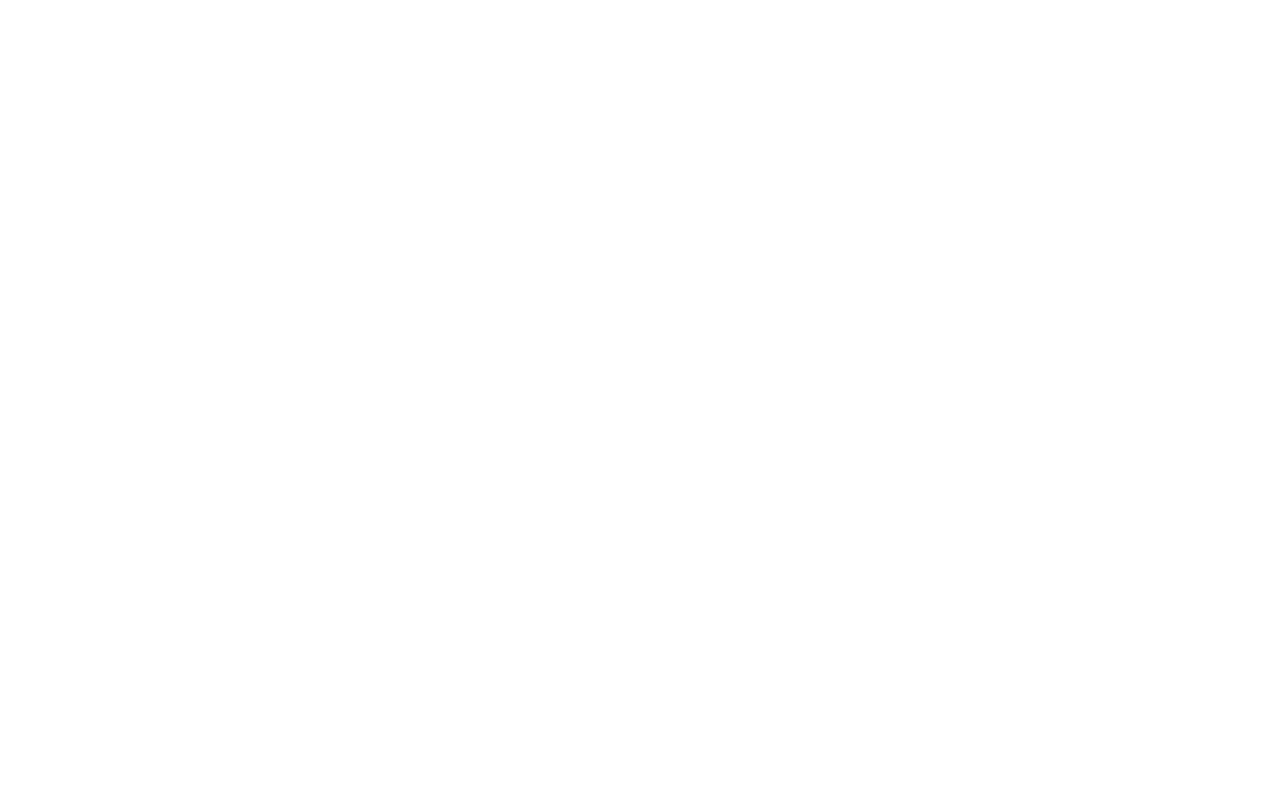
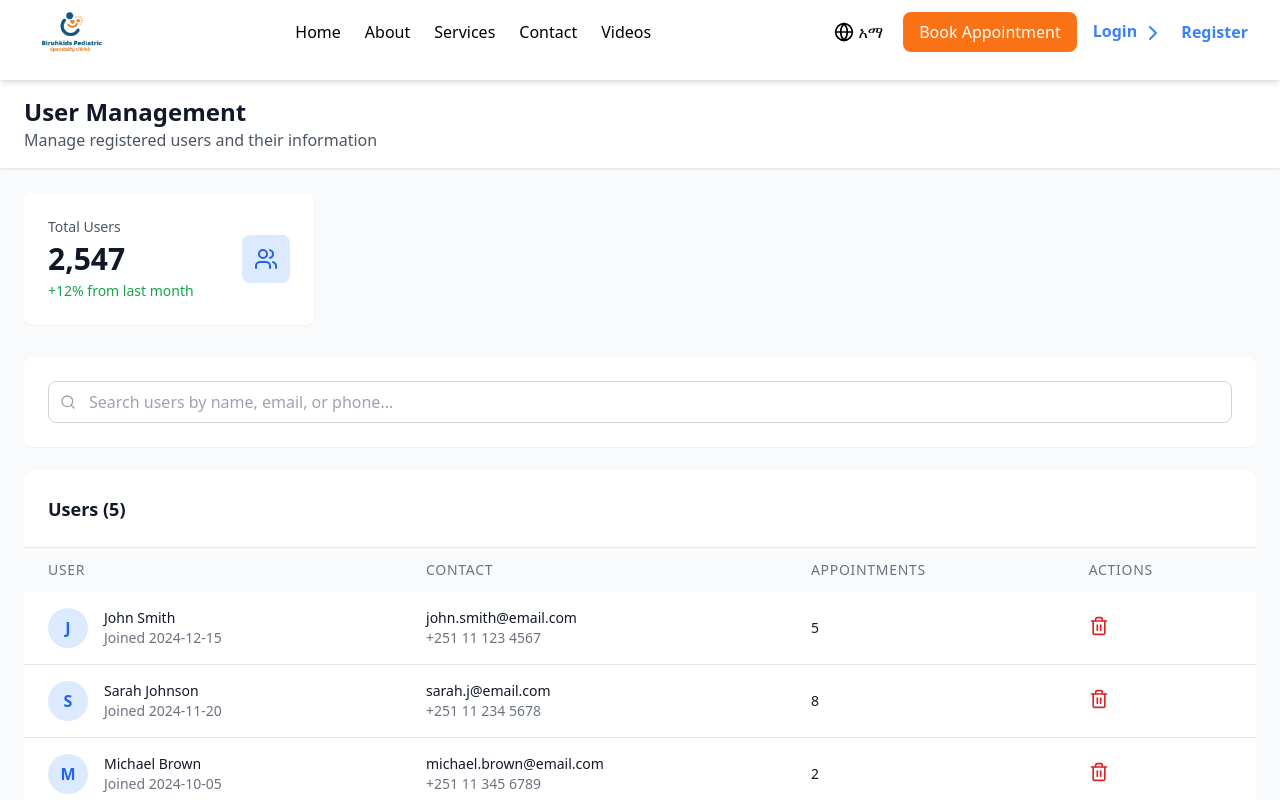
Before and after one commit to dopi95/BiruhKids-Pediatric-Speciality, a React (Vite) app in the folder frontend/: page /admin/users in a window 1280 px wide. Before the commit this address had no page. Shown: the top 800 px of the page. Built offline with nearby package versions, Linux system fonts and the light colour scheme.

Commit message:
feat: Added User Management feature

```diff
--- a/frontend/src/App.jsx
+++ b/frontend/src/App.jsx
@@ -1,4 +1,3 @@
-// src/App.jsx
 import { BrowserRouter as Router, Routes, Route } from "react-router-dom";
 
 import AppointmentPage from "./pages/AppointmentPage";
@@ -15,6 +14,7 @@
 import Services from "./pages/Services";
 import AdminDashboard from "./pages/Admin/AdminDashboard";
 import DoctorManagement from "./pages/Admin/DoctorManagement";
+import UserManagement from "./pages/Admin/UserManagement";
 
 export default function App() {
   return (
@@ -130,6 +130,14 @@
               </MainLayout>
             }
           />
+          <Route
+            path="/admin/users"
+            element={
+              <MainLayout>
+                <UserManagement />
+              </MainLayout>
+            }
+          />
         </Routes>
       </div>
     </Router>
--- /dev/null
+++ b/frontend/src/pages/Admin/UserManagement.jsx
@@ -0,0 +1,204 @@
+import React, { useState } from "react";
+import { Search, Trash2, Users } from "lucide-react";
+
+const UserManagement = () => {
+  const [searchTerm, setSearchTerm] = useState("");
+
+  const stats = [
+    { label: "Total Users", value: "2,547", change: "+12%", color: "blue" },
+  ];
+
+  const users = [
+    {
+      id: 1,
+      name: "John Smith",
+      email: "john.smith@email.com",
+      phone: "+251 11 123 4567",
+      joinDate: "2024-12-15",
+      appointments: 5,
+    },
+    {
+      id: 2,
+      name: "Sarah Johnson",
+      email: "sarah.j@email.com",
+      phone: "+251 11 234 5678",
+      joinDate: "2024-11-20",
+      appointments: 8,
+    },
+    {
+      id: 3,
+      name: "Michael Brown",
+      email: "michael.brown@email.com",
+      phone: "+251 11 345 6789",
+      joinDate: "2024-10-05",
+      appointments: 2,
+    },
+    {
+      id: 4,
+      name: "Emily Davis",
+      email: "emily.davis@email.com",
+      phone: "+251 11 456 7890",
+      joinDate: "2025-01-02",
+      appointments: 1,
+    },
+    {
+      id: 5,
+      name: "David Wilson",
+      email: "david.wilson@email.com",
+      phone: "+251 11 567 8901",
+      joinDate: "2024-09-18",
+      appointments: 12,
+    },
+  ];
+
+  const filteredUsers = users.filter((user) => {
+    return (
+      user.name.toLowerCase().includes(searchTerm.toLowerCase()) ||
+      user.email.toLowerCase().includes(searchTerm.toLowerCase()) ||
+      user.phone.includes(searchTerm)
+    );
+  });
+
+  return (
+    <div className="flex min-h-screen bg-gray-50">
+      <div className="flex-1">
+        {/* Header */}
+        <div className="bg-white shadow-sm border-b">
+          <div className="px-4 sm:px-6 py-4">
+            <h1 className="text-xl sm:text-2xl font-bold text-gray-900">
+              User Management
+            </h1>
+            <p className="text-gray-600 text-sm sm:text-base">
+              Manage registered users and their information
+            </p>
+          </div>
+        </div>
+
+        <div className="p-4 sm:p-6">
+          {/* Stats */}
+          <div className="grid grid-cols-1 sm:grid-cols-2 md:grid-cols-4 gap-4 sm:gap-6 mb-6 sm:mb-8">
+            {stats.map((stat, index) => (
+              <div
+                key={index}
+                className="bg-white rounded-lg shadow-sm p-4 sm:p-6"
+              >
+                <div className="flex items-center justify-between">
+                  <div>
+                    <p className="text-xs sm:text-sm font-medium text-gray-600 mb-1">
+                      {stat.label}
+                    </p>
+                    <p className="text-2xl sm:text-3xl font-bold text-gray-900">
+                      {stat.value}
+                    </p>
+                    <p
+                      className={`text-xs sm:text-sm mt-1 ${
+                        stat.change.startsWith("+")
+                          ? "text-green-600"
+                          : "text-red-600"
+                      }`}
+                    >
+                      {stat.change} from last month
+                    </p>
+                  </div>
+                  <div
+                    className={`w-10 h-10 sm:w-12 sm:h-12 bg-${stat.color}-100 rounded-lg flex items-center justify-center`}
+                  >
+                    <Users
+                      className={`h-5 w-5 sm:h-6 sm:w-6 text-${stat.color}-600`}
+                    />
+                  </div>
+                </div>
+              </div>
+            ))}
+          </div>
+
+          {/* Search Bar */}
+          <div className="bg-white rounded-lg shadow-sm mb-6">
+            <div className="p-4 sm:p-6">
+              <div className="flex-1 relative">
+                <Search className="absolute left-3 top-1/2 transform -translate-y-1/2 h-4 w-4 text-gray-400" />
+                <input
+                  type="text"
+                  placeholder="Search users by name, email, or phone..."
+                  value={searchTerm}
+                  onChange={(e) => setSearchTerm(e.target.value)}
+                  className="w-full pl-10 pr-4 py-2 text-sm sm:text-base border border-gray-300 rounded-lg focus:outline-none focus:border-blue-500"
+                />
+              </div>
+            </div>
+          </div>
+
+          {/* Users Table */}
+          <div className="bg-white rounded-lg shadow-sm">
+            <div className="p-4 sm:p-6 border-b border-gray-200">
+              <h2 className="text-base sm:text-lg font-semibold text-gray-900">
+                Users ({filteredUsers.length})
+              </h2>
+            </div>
+            <div className="overflow-x-auto">
+              <table className="w-full text-sm sm:text-base">
+                <thead className="bg-gray-50">
+                  <tr>
+                    <th className="px-4 sm:px-6 py-3 text-left text-xs sm:text-sm font-medium text-gray-500 uppercase tracking-wider">
+                      User
+                    </th>
+                    <th className="px-4 sm:px-6 py-3 text-left text-xs sm:text-sm font-medium text-gray-500 uppercase tracking-wider">
+                      Contact
+                    </th>
+                    <th className="px-4 sm:px-6 py-3 text-left text-xs sm:text-sm font-medium text-gray-500 uppercase tracking-wider">
+                      Appointments
+                    </th>
+                    <th className="px-4 sm:px-6 py-3 text-left text-xs sm:text-sm font-medium text-gray-500 uppercase tracking-wider">
+                      Actions
+                    </th>
+                  </tr>
+                </thead>
+                <tbody className="bg-white divide-y divide-gray-200">
+                  {filteredUsers.map((user) => (
+                    <tr key={user.id} className="hover:bg-gray-50">
+                      <td className="px-4 sm:px-6 py-4 whitespace-nowrap">
+                        <div className="flex items-center">
+                          <div className="w-8 h-8 sm:w-10 sm:h-10 bg-blue-100 rounded-full flex items-center justify-center">
+                            <span className="text-blue-600 font-semibold text-sm sm:text-base">
+                              {user.name.charAt(0)}
+                            </span>
+                          </div>
+                          <div className="ml-3 sm:ml-4">
+                            <div className="text-sm font-medium text-gray-900">
+                              {user.name}
+                            </div>
+                            <div className="text-xs sm:text-sm text-gray-500">
+                              Joined {user.joinDate}
+                            </div>
+                          </div>
+                        </div>
+                      </td>
+                      <td className="px-4 sm:px-6 py-4 whitespace-nowrap">
+                        <div className="text-sm text-gray-900">
+                          {user.email}
+                        </div>
+                        <div className="text-xs sm:text-sm text-gray-500">
+                          {user.phone}
+                        </div>
+                      </td>
+                      <td className="px-4 sm:px-6 py-4 whitespace-nowrap text-sm text-gray-900">
+                        {user.appointments}
+                      </td>
+                      <td className="px-4 sm:px-6 py-4 whitespace-nowrap text-sm font-medium">
+                        <button className="text-red-600 hover:text-red-900">
+                          <Trash2 className="h-4 w-4 sm:h-5 sm:w-5" />
+                        </button>
+                      </td>
+                    </tr>
+                  ))}
+                </tbody>
+              </table>
+            </div>
+          </div>
+        </div>
+      </div>
+    </div>
+  );
+};
+
+export default UserManagement;
```
